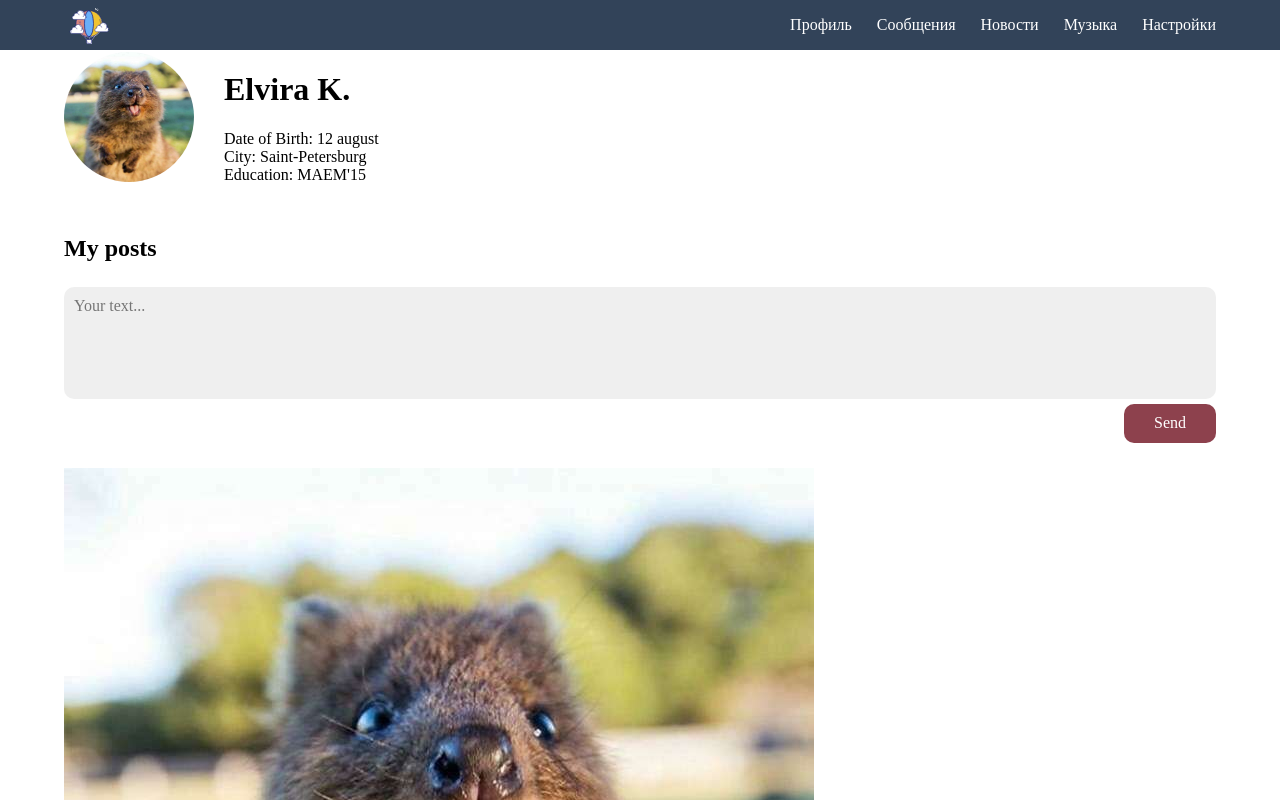
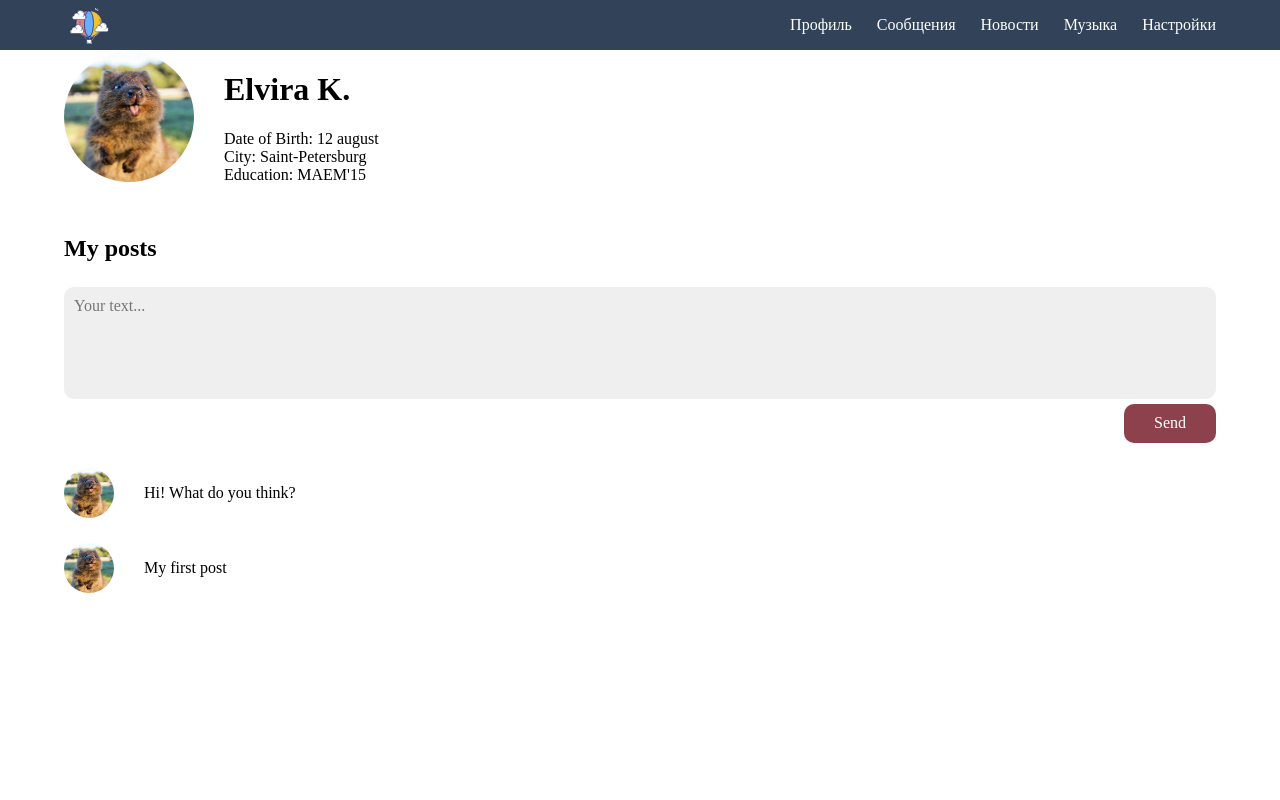
Before and after one commit to Elvira-del/social-network, a React (Create React App) app: page / in a window 1280 px wide. Shown: the top 800 px of the page. Built offline with nearby package versions, Linux system fonts and the light colour scheme.

Commit message:
feat: add post component style

```diff
--- /dev/null
+++ b/src/styles/scss/components/_post.scss
@@ -0,0 +1,14 @@
+.post {
+  @include flex(row, 30px);
+  align-items: center;
+
+  &__avatar {
+    width: 50px;
+    height: 50px;
+    border-radius: 50%;
+  }
+
+  &__text {
+    flex-basis: 80%;
+  }
+}
--- a/src/styles/scss/layout/_posts.scss
+++ b/src/styles/scss/layout/_posts.scss
@@ -5,9 +5,8 @@
   }
 
   &__form {
-    display: flex;
-    flex-direction: column;
-    gap: 5px;
+    @include flex(column, 5px);
+    align-items: center;
   }
 }
 
--- a/src/styles/scss/main.scss
+++ b/src/styles/scss/main.scss
@@ -3,6 +3,7 @@
 @import "./base/reset";
 
 @import "./components/button";
+@import "./components/post";
 
 @import "./layout/grid";
 @import "./layout/header";
```
